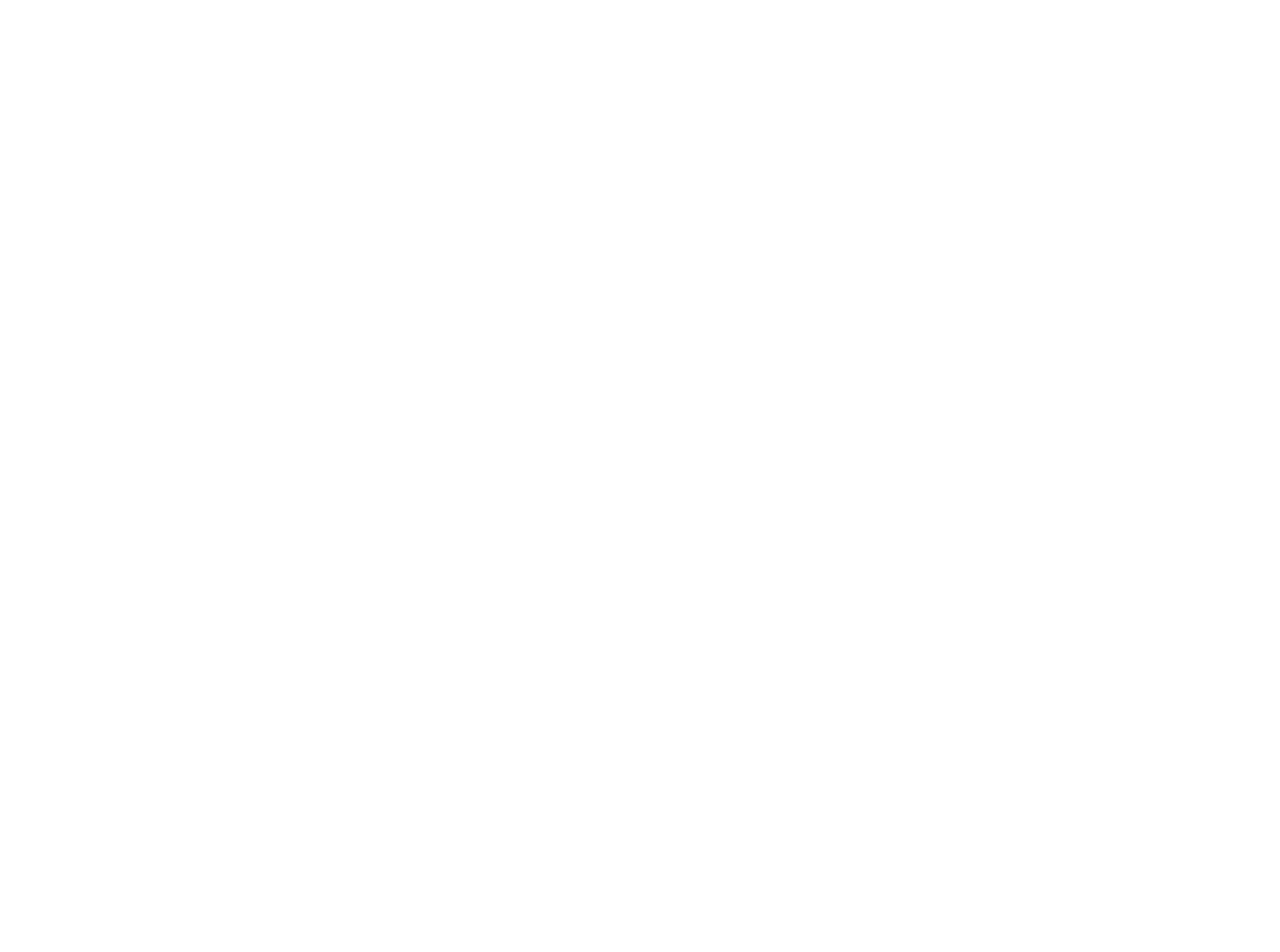
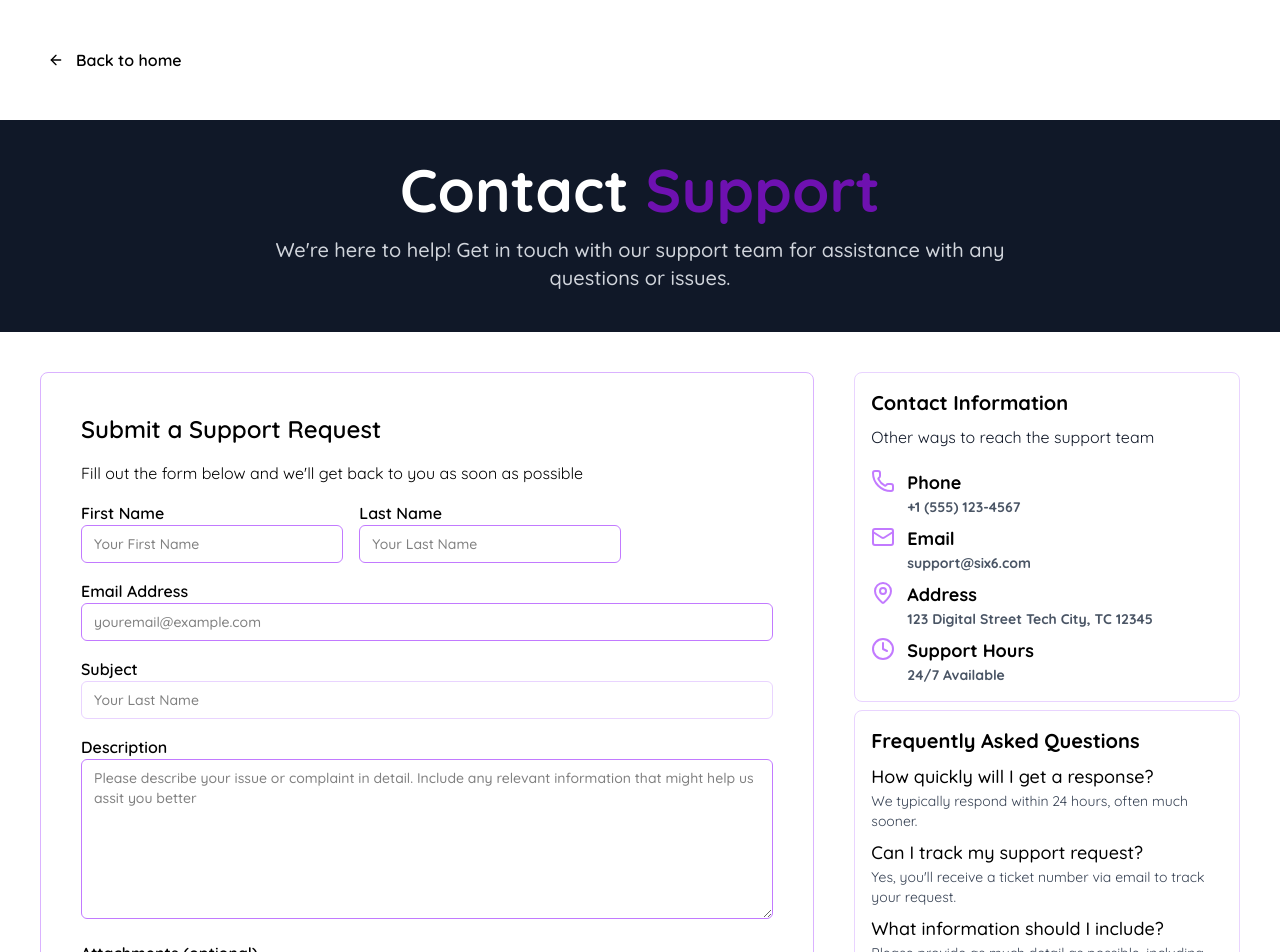
Before and after one commit to nova-technology-ltd/six-web, a React (Vite) app: page /support in a window 1280 px wide. Before the commit this address had no page. Shown: the top 952 px of the page. Before the commit the page ends 800 px from the top, so only its background shows below. Built offline with nearby package versions, Linux system fonts and the light colour scheme.

Commit message:
codw update

```diff
--- a/index.html
+++ b/index.html
@@ -10,7 +10,7 @@
     />
     <!-- external fonts -->
     <meta charset="UTF-8" />
-    <!-- <link rel="icon" href="./src/assets/UDUS logo.png" /> -->
+    <link rel="icon" href="./src/assets/six-logo.png" />
     <meta name="viewport" content="width=device-width, initial-scale=1.0" />
     <title>Six App</title>
   </head>
--- a/src/App.jsx
+++ b/src/App.jsx
@@ -1,5 +1,6 @@
 import Landing from "./pages/Landing";
 import OurServices from "./pages/OurServices";
+import Support from "./pages/Support";
 import { BrowserRouter, Routes, Route } from "react-router-dom";
 const App = () => {
   return (
@@ -7,6 +8,7 @@
       <Routes>
         <Route path="/" element={<Landing />} />
         <Route path="/services" element={<OurServices />} />
+        <Route path="/support" element={<Support />} />
       </Routes>
     </BrowserRouter>
   );
--- a/src/components/Hero.jsx
+++ b/src/components/Hero.jsx
@@ -6,12 +6,12 @@
     <section className="flex flex-col items-center justify-center p-10 bg-gray-900 gap-6 w-full min-h-screen">
       <img src={logo} alt="six logo" className="bg-black sm:w-36 w-28" />
       <div
-        className="border-1 border-purple-900  rounded-full px-4 py-2 capitalize text-purple-900"
+        className="border-1 border-purple-900  rounded-full px-4 py-2 capitalize text-purple-900 text-nowrap"
         style={{ backgroundColor: "rgba(19, 0, 15, 0.2)" }}
       >
         transforming digital connections
       </div>
-      <h1 className="sm:text-6xl text-3xl font-extrabold text-white text-center">
+      <h1 className="sm:text-6xl text-5xl font-extrabold text-white text-center">
         Connect. Pay. <br />
         <span className="text-purple-800">Simplify</span>
       </h1>
@@ -23,12 +23,12 @@
       <div className="flex gap-4 sm:flex-row flex-col ">
         <Button
           text={"Get Started Today"}
-          styles={"bg-purple-800 text-white text-sm px-10 py-3 gap-4"}
+          styles={"bg-purple-800 text-white text-xs px-10 py-3 gap-2"}
           iright={<ArrowRight />}
         />
         <Button
           text={"Learn More"}
-          styles={"bg-white text-sm hover:text-white hover:bg-black px-10 py-4"}
+          styles={"bg-white text-xs hover:text-white hover:bg-black px-6 py-3"}
         />
       </div>
     </section>
--- /dev/null
+++ b/src/pages/Support.jsx
@@ -0,0 +1,191 @@
+import {
+  ArrowLeft,
+  Bot,
+  Clock,
+  CreditCard,
+  Headphones,
+  Mail,
+  MapPin,
+  Phone,
+  ShoppingBasket,
+  Smartphone,
+  Users,
+} from "lucide-react";
+import { useNavigate } from "react-router-dom";
+import Button from "../components/Button";
+function Support() {
+  const navigate = useNavigate();
+  return (
+    <>
+      <section className="p-12">
+        <button
+          className="flex items-center gap-3 font-semibold cursor-pointer"
+          onClick={() => {
+            navigate("/");
+          }}
+        >
+          <ArrowLeft className="w-4 " />
+          Back to home
+        </button>
+      </section>
+      <section className="bg-gray-900 p-10 flex flex-col gap-4 items-center">
+        <h1 className="text-6xl text-white font-extrabold text-center">
+          Contact <span className="text-purple-800">Support</span>
+        </h1>
+        <p className="text-gray-300 text-center font-medium text-xl w-2/3">
+          We're here to help! Get in touch with our support team for assistance
+          with any questions or issues.
+        </p>
+      </section>
+      <section className="flex md:flex-row flex-col p-10 gap-10 min-h-screen">
+        <form className="sm:w-2/3 border-1 border-purple-300 p-10 flex flex-col gap-4 rounded-lg">
+          <h1 className="font-semibold text-2xl">Submit a Support Request</h1>
+          <p>
+            Fill out the form below and we'll get back to you as soon as
+            possible
+          </p>
+          <div className="flex sm:flex-row flex-col gap-4 sm:items-center w-full">
+            <div>
+              <label htmlFor="first-name" className="font-semibold">
+                First Name
+              </label>
+              <input
+                type="text"
+                placeholder="Your First Name"
+                className="border-1 text-sm font-medium border-purple-400 px-3 py-2 rounded-md w-full outline-purple-800"
+              />
+            </div>
+            <div>
+              <label htmlFor="last-name" className="font-semibold">
+                Last Name
+              </label>
+              <input
+                type="text"
+                placeholder="Your Last Name"
+                className="border-1 text-sm font-medium border-purple-400 px-3 py-2 rounded-md w-full outline-purple-800"
+              />
+            </div>
+          </div>
+          <div>
+            <label htmlFor="last-name" className="font-semibold">
+              Email Address
+            </label>
+            <input
+              type="text"
+              placeholder="youremail@example.com"
+              className="border-1 text-sm font-medium border-purple-400 px-3 py-2 rounded-md w-full outline-purple-800"
+            />
+          </div>
+          <div>
+            <label htmlFor="last-name" className="font-semibold">
+              Subject
+            </label>
+            <input
+              type="text"
+              placeholder="Your Last Name"
+              className="border-1 text-sm font-medium border-purple-200 px-3 py-2 rounded-md w-full outline-purple-800"
+            />
+          </div>
+          <div>
+            <label htmlFor="last-name" className="font-semibold">
+              Description
+            </label>
+            <textarea
+              name=""
+              id=""
+              placeholder="Please describe your issue or complaint in detail. Include any relevant information that might help us assit you better"
+              className="border-1 text-sm font-medium border-purple-400 px-3 py-2 rounded-md w-full min-h-40 outline-purple-800"
+            ></textarea>
+          </div>
+          <label htmlFor="file" className="font-semibold">
+            Attachments (optional)
+          </label>
+          <input type="file" name="" id="" placeholder="" />
+          <button
+            type="submit"
+            className="py-2 px-4 w-full  bg-purple-800 text-white rounded-lg text-sm"
+          >
+            Submit Support Request
+          </button>
+        </form>
+        <div className="sm:w-1/3 w-full flex flex-col gap-2">
+          <div className="border-1 border-purple-200 rounded-lg p-4 flex flex-col gap-2">
+            <h1 className="font-bold text-xl">Contact Information</h1>
+            <h6 className="text-gray-900 mb-3">
+              Other ways to reach the support team
+            </h6>
+            <span className="flex items-start gap-3 font-bold text-lg">
+              <Phone className="w-6 text-purple-400" />
+              <div className="flex flex-col">
+                <span>Phone</span>
+                <span className="text-gray-600 text-sm">+1 (555) 123-4567</span>
+              </div>
+            </span>
+            {/*  */}
+            <span className="flex items-start gap-3 font-bold text-lg">
+              <Mail className="w-6 text-purple-400" />
+              <div className="flex flex-col">
+                <span>Email</span>
+                <span className="text-gray-600 text-sm">support@six6.com</span>
+              </div>
+            </span>
+            {/*  */}
+            <span className="flex items-start gap-3 font-bold text-lg">
+              <MapPin className="w-6 text-purple-400" />
+              <div className="flex flex-col">
+                <span>Address</span>
+                <span className="text-gray-600 text-sm">
+                  123 Digital Street Tech City, TC 12345
+                </span>
+              </div>
+            </span>
+            {/*  */}
+            <span className="flex items-start gap-3 font-bold text-lg">
+              <Clock className="w-6 text-purple-400" />
+              <div className="flex flex-col">
+                <span>Support Hours</span>
+                <span className="text-gray-600 text-sm">24/7 Available</span>
+              </div>
+            </span>
+          </div>
+          <div className="border-1 border-purple-200 rounded-lg p-4 flex flex-col gap-2">
+            <h1 className="font-bold text-xl">Frequently Asked Questions</h1>
+            <div>
+              <h2 className="font-medium text-lg">
+                {" "}
+                How quickly will I get a response?
+              </h2>
+              <p className="text-gray-700 text-sm">
+                {" "}
+                We typically respond within 24 hours, often much sooner.
+              </p>
+            </div>
+            <div>
+              <h2 className="font-medium text-lg">
+                {" "}
+                Can I track my support request?{" "}
+              </h2>
+              <p className="text-gray-700 text-sm">
+                {" "}
+                Yes, you'll receive a ticket number via email to track your
+                request.
+              </p>
+            </div>
+            <div>
+              <h2 className="font-medium text-lg">
+                {" "}
+                What information should I include?
+              </h2>
+              <p className="text-gray-700 text-sm">
+                {" "}
+                Please provide as much detail as possible, including screenshots
+                if relevant.
+              </p>
+            </div>
+          </div>
+        </div>
+      </section>
+    </>
+  );
+}
+export default Support;
```
